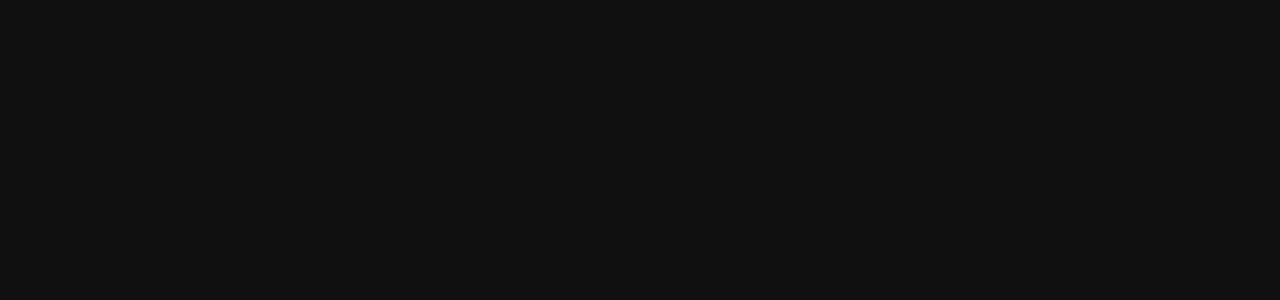
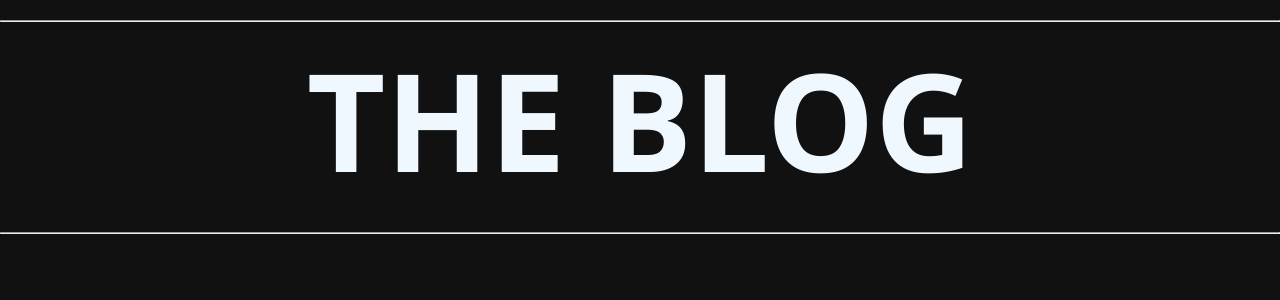
Before and after one commit to Alan-oliveir/angular-blog, an Angular app: page / in a window 1280 px wide. Shown: the top 300 px of the page. Built offline with nearby package versions, Linux system fonts and the light colour scheme.

Commit message:
Update menu title component

```diff
--- a/src/app/app.component.html
+++ b/src/app/app.component.html
@@ -1 +1,2 @@
+<app-menu-title></app-menu-title>
 <router-outlet />
--- a/src/app/app.component.ts
+++ b/src/app/app.component.ts
@@ -1,12 +1,14 @@
 import { Component } from '@angular/core';
 import { RouterOutlet } from '@angular/router';
+import { SmallCardComponent } from './components/small-card/small-card.component';
+import { MenuTitleComponent } from './components/menu-title/menu-title.component';
 
 @Component({
   selector: 'app-root',
   standalone: true,
-  imports: [RouterOutlet],
   templateUrl: './app.component.html',
-  styleUrl: './app.component.css'
+  styleUrl: './app.component.css',
+  imports: [RouterOutlet, SmallCardComponent, MenuTitleComponent],
 })
 export class AppComponent {
   title = 'angular-blog';
--- a/src/app/components/menu-title/menu-title.component.css
+++ b/src/app/components/menu-title/menu-title.component.css
@@ -0,0 +1,19 @@
+.menu__title__container {
+  color: aliceblue;
+}
+
+.menu__title__container > h1 {
+  font-size: 8.5rem;
+  margin-top: 15px;
+  margin-bottom: 15px;
+  margin: auto;
+  display: flex;
+  justify-content: center;
+  font-weight: bolder;
+  font-family: "Segoe UI";
+}
+
+.menu__title__container > hr {
+  margin-top: 20px;
+  margin-bottom: 5px;
+}
--- a/src/app/components/menu-title/menu-title.component.html
+++ b/src/app/components/menu-title/menu-title.component.html
@@ -1 +1,5 @@
-<p>menu-title works!</p>
+<div class="menu__title__container">
+  <hr />
+  <h1>THE BLOG</h1>
+  <hr />
+</div>
--- a/src/app/components/small-card/small-card.component.ts
+++ b/src/app/components/small-card/small-card.component.ts
@@ -5,8 +5,6 @@
   standalone: true,
   imports: [],
   templateUrl: './small-card.component.html',
-  styleUrl: './small-card.component.css'
+  styleUrl: './small-card.component.css',
 })
-export class SmallCardComponent {
-
-}
+export class SmallCardComponent {}
```
